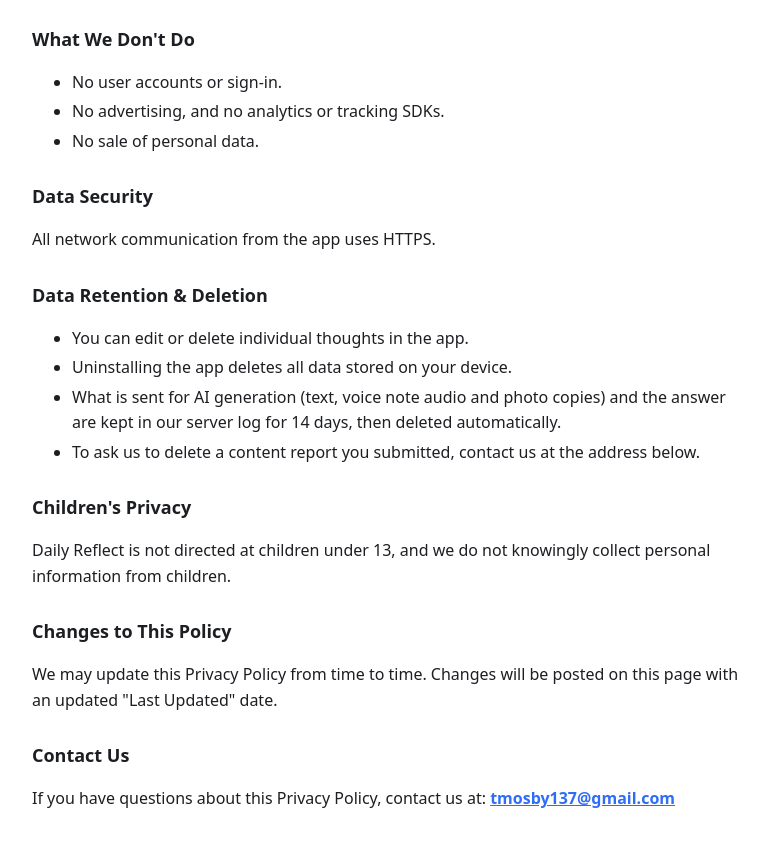
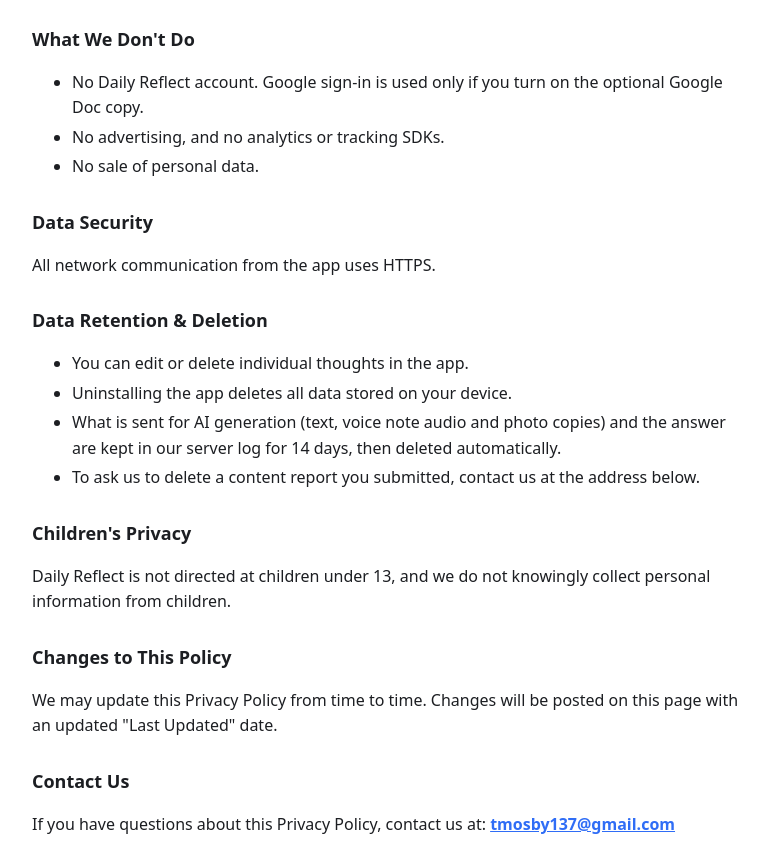
Before and after one commit to wihoho/privacy, a plain HTML site: page dailyreflect/privacy/index.html in a window 1280 px wide. Shown: the part 2113-2980 px from the top of the page, without its empty margins (248-1016 px from the left). Drawn offline with Linux system fonts and the light colour scheme.

Commit message:
Daily Reflect privacy: Google sign-in is used for the optional Doc copy
Co-Authored-By: Claude Opus 5.5 <noreply@anthropic.com>

```diff
--- a/dailyreflect/privacy/index.html
+++ b/dailyreflect/privacy/index.html
@@ -34,7 +34,7 @@ header img{width:44px;height:44px;border-radius:10px} .card{border:1px solid var
 <p>The log is kept only to find and fix problems and to improve the quality of results. After 14 days each entry is deleted automatically, and the log is not included in backups. Only the developer can see it, in a private dashboard behind the developer's Google sign-in. It is never sold, shared, used for advertising or used to train AI models. To have your requests deleted sooner, email <a href="mailto:tmosby137@gmail.com">tmosby137@gmail.com</a>.</p>
 <h2>What We Don't Do</h2>
 <ul>
-<li>No user accounts or sign-in.</li>
+<li>No Daily Reflect account. Google sign-in is used only if you turn on the optional Google Doc copy.</li>
 <li>No advertising, and no analytics or tracking SDKs.</li>
 <li>No sale of personal data.</li>
 </ul>
```
Also changed, not shown: 1 other file.
